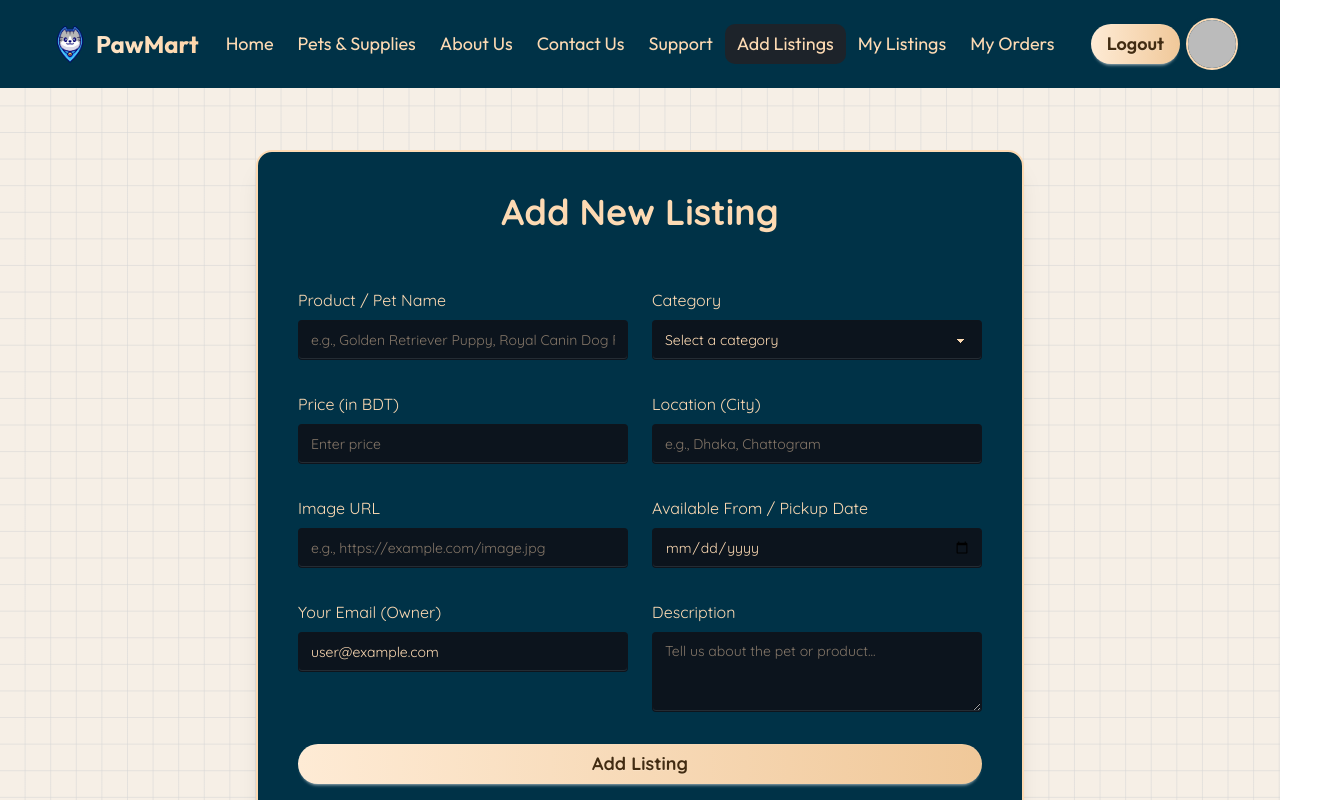
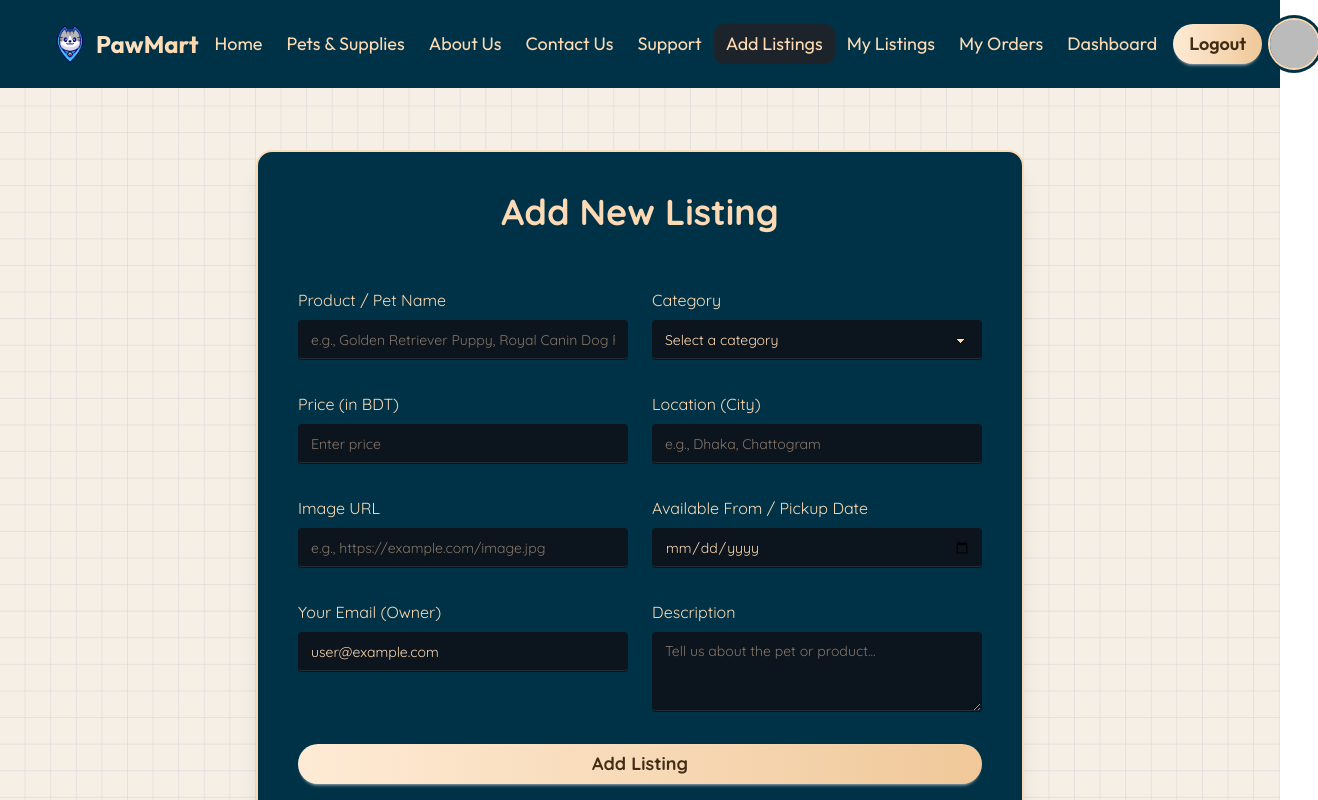
Before and after one commit to AtikHasan16/PawMart, a React (Vite) app: page /add-products in a window 1280 px wide. Shown: the top 800 px of the page, 1318 px wide, since content can reach past the window. Built offline with nearby package versions, Linux system fonts and the light colour scheme; no server answers; sample sign-in values are in the browser's storage.

Commit message:
feat: Add initial application routing, dashboard page, and shared navigation components.

```diff
--- a/src/Components/Shared/Navbar.jsx
+++ b/src/Components/Shared/Navbar.jsx
@@ -56,6 +56,11 @@ const Navbar = () => {
           <li>
             <NavLink to={"/my-orders"} className="text-secondary  text-lg ">
               My Orders
+            </NavLink>
+          </li>
+          <li>
+            <NavLink to={"/dashboard"} className="text-secondary  text-lg ">
+              Dashboard
             </NavLink>
           </li>
         </>
--- /dev/null
+++ b/src/Pages/DashBoard/Dashboard.jsx
@@ -0,0 +1,7 @@
+import React from "react";
+
+const Dashboard = () => {
+  return <div>Dashboard</div>;
+};
+
+export default Dashboard;
--- a/src/Pages/Home.jsx
+++ b/src/Pages/Home.jsx
@@ -15,7 +15,7 @@ const Home = () => {
   return (
     <>
       <title>Home</title>
-      <Container className={"sand"}>
+      <Container>
         <header className="px-3 my-5">
           <Banner></Banner>
         </header>
--- a/src/Routes/Router.jsx
+++ b/src/Routes/Router.jsx
@@ -18,6 +18,8 @@ import UpdateListing from "../Pages/UpdateListing";
 import { AboutUs } from "../Pages/AboutUs";
 import Contact from "../Pages/Contact";
 import Support from "../Pages/Support";
+import DashLayout from "../Layouts/DashLayout";
+import Dashboard from "../Pages/DashBoard/Dashboard";
 
 const router = createBrowserRouter([
   {
@@ -111,6 +113,20 @@ const router = createBrowserRouter([
       },
     ],
   },
+  {
+    path: "/dashboard",
+    element: (
+      <PrivateRoute>
+        <DashLayout></DashLayout>
+      </PrivateRoute>
+    ),
+    children: [
+      {
+        index: true,
+        element: <Dashboard></Dashboard>,
+      },
+    ],
+  },
 ]);
 
 export default router;
```
